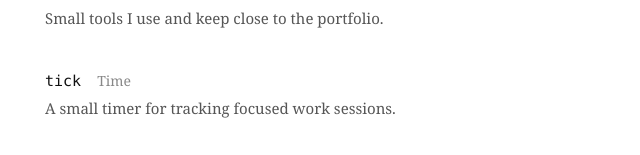
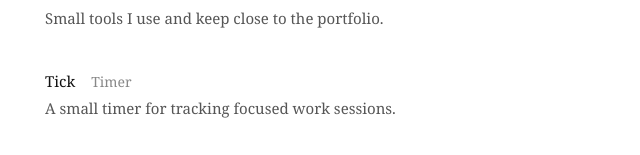
Before and after one commit to bendemaj/ben-www, a Next.js app: page /apps in a window 1280 px wide. Shown: the part 165-320 px from the top of the page, without its empty margins (319-959 px from the left). Built offline with nearby package versions, Linux system fonts and the light colour scheme.

Commit message:
Update Tick listing title and typography

```diff
--- a/app/apps/page.tsx
+++ b/app/apps/page.tsx
@@ -21,11 +21,11 @@ export default function AppsPage() {
         <li>
           <Link href="/apps/tick" className="group block space-y-1">
             <div className="flex items-baseline gap-4">
-              <span className="font-mono text-[15px] font-medium text-ink group-hover:underline dark:text-ink-dark">
-                tick
+              <span className="text-[15px] font-medium text-ink group-hover:underline dark:text-ink-dark">
+                Tick
               </span>
               <span className="shrink-0 text-sm text-faint dark:text-faint-dark">
-                Time
+                Timer
               </span>
             </div>
             <p className="text-[15px] leading-6 text-muted dark:text-muted-dark">
```
